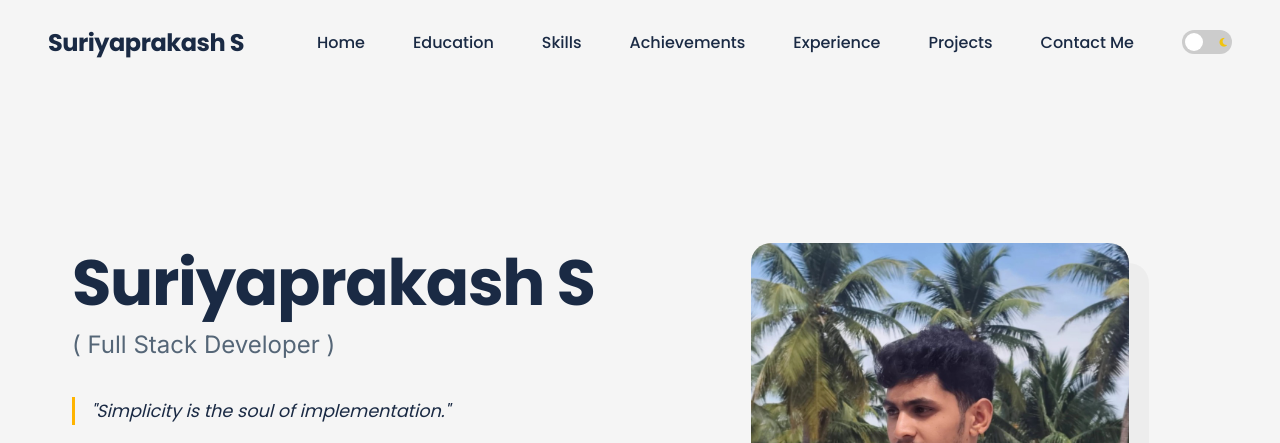
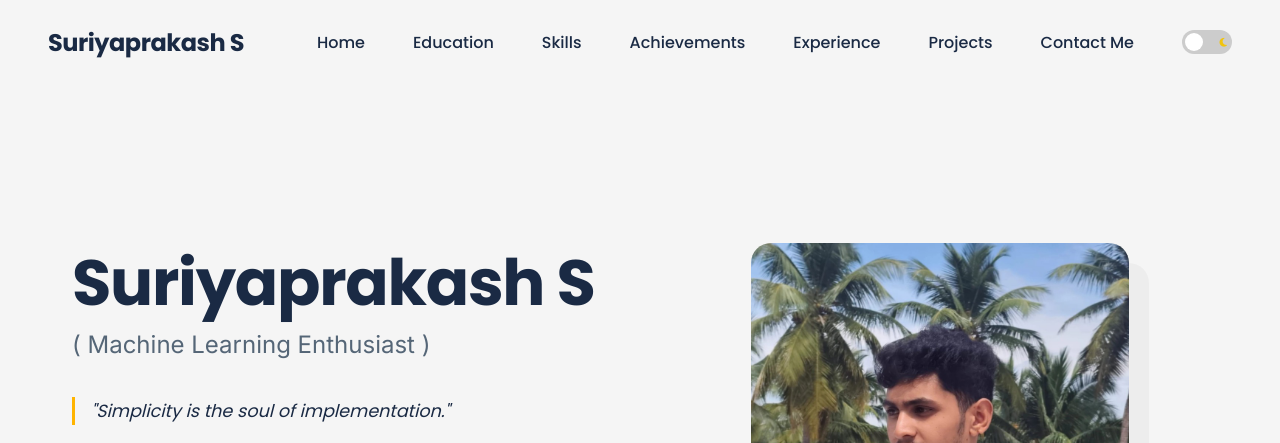
Before and after one commit to SURIYAPRAKASH0212/My-Portfolio, a plain HTML site: page index.html in a window 1280 px wide. Shown: the top 443 px of the page. Drawn offline with Linux system fonts and the light colour scheme; no server answers.

Commit message:
Tech Stack Change

```diff
--- a/index.html
+++ b/index.html
@@ -4,7 +4,7 @@
 <head>
     <meta charset="UTF-8">
     <meta name="viewport" content="width=device-width, initial-scale=1.0">
-    <title>Suriyaprakash S | Full Stack Developer</title>
+    <title>Suriyaprakash S | Machine Learning Enthusiast</title>
 
     <link rel="preconnect" href="https://fonts.googleapis.com">
     <link rel="preconnect" href="https://fonts.gstatic.com" crossorigin>
@@ -52,7 +52,7 @@
             <div class="hero-container">
                 <div class="hero-content">
                     <h1 class="hero-name">Suriyaprakash S</h1>
-                    <h2 class="hero-role">( Full Stack Developer )</h2>
+                    <h2 class="hero-role">( Machine Learning Enthusiast )</h2>
                     <p class="hero-quote">
                         "Simplicity is the soul of implementation."
                     </p>
```
